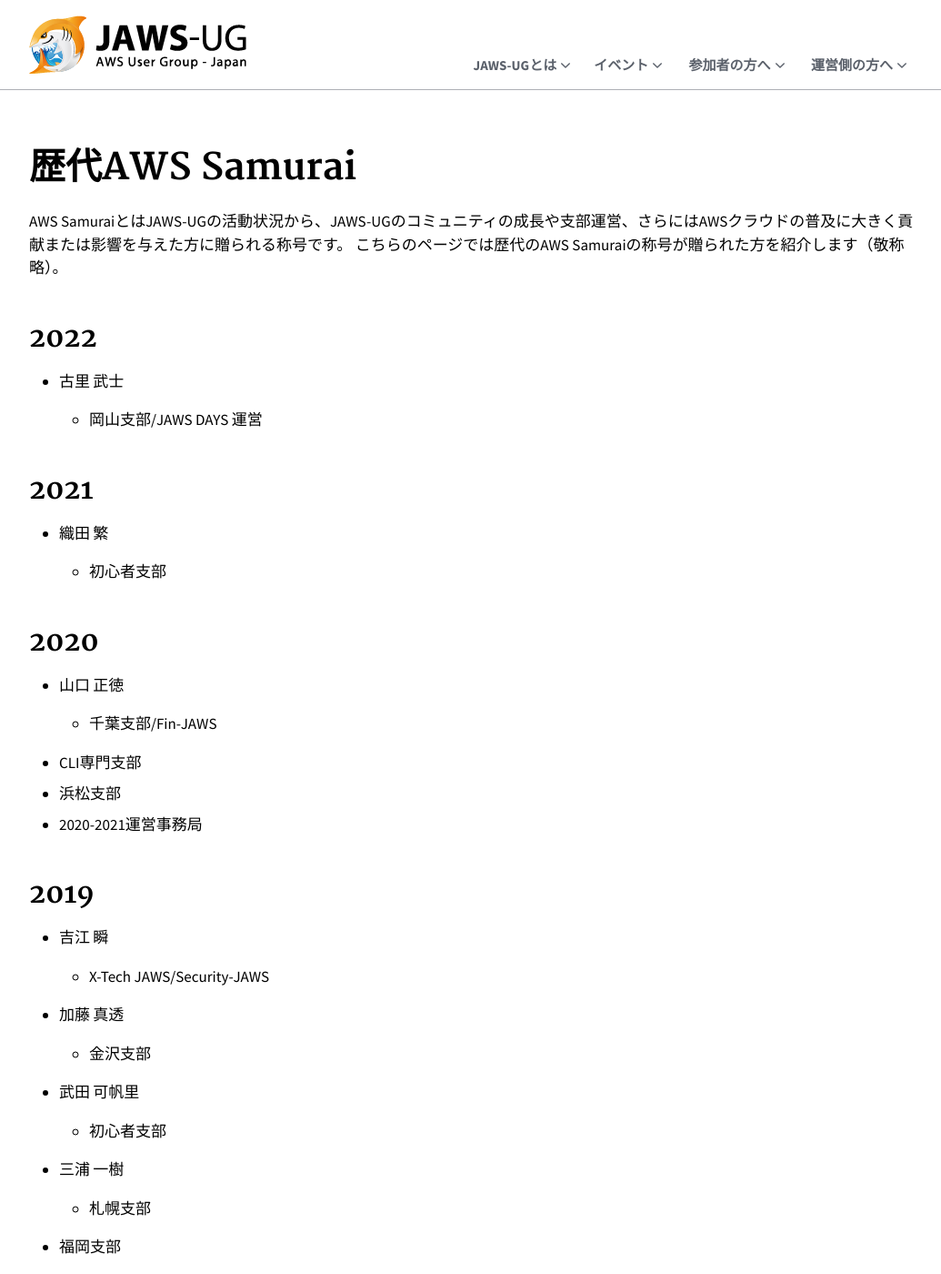
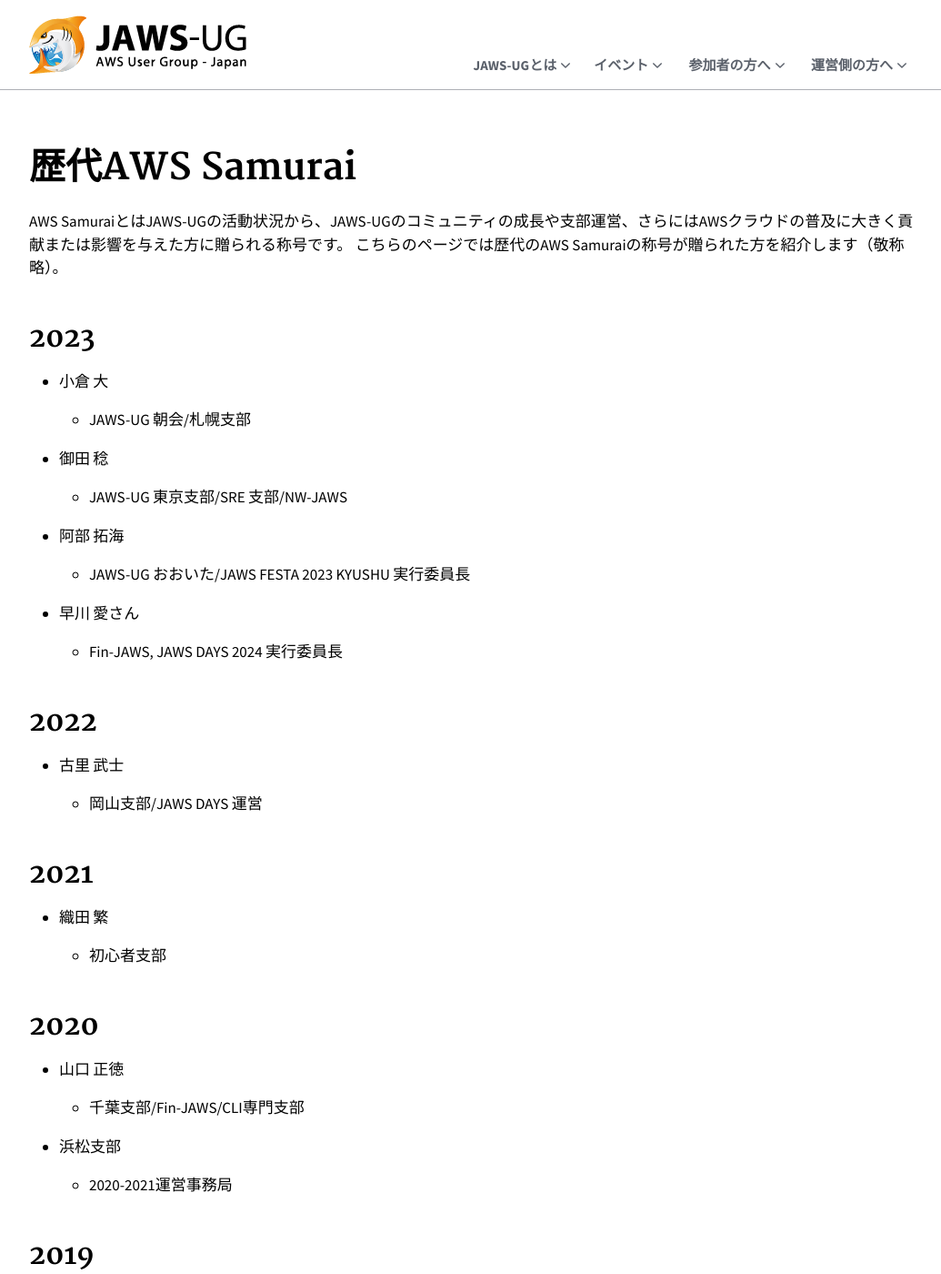
Before and after one commit to jaws-ug/jaws-ug.jp, a Jekyll site: the page built from pages/samurai.md, in a window 1280 px wide and 1400 px high. Shown: the whole window at 91% size, without its empty margins (118-1153 px from the left). Built offline with Jekyll 4.4.1, drawn with Linux system fonts in a browser that asks for light colours; nearby versions of some CDN libraries; comment, search, counter and statistics services are not loaded.

Commit message:
mod_samurai_2023

```diff
--- a/pages/samurai.md
+++ b/pages/samurai.md
@@ -7,6 +7,16 @@
 
 AWS SamuraiとはJAWS-UGの活動状況から、JAWS-UGのコミュニティの成長や支部運営、さらにはAWSクラウドの普及に大きく貢献または影響を与えた方に贈られる称号です。
 こちらのページでは歴代のAWS Samuraiの称号が贈られた方を紹介します（敬称略）。
+
+## 2023
+- 小倉 大
+  - JAWS-UG 朝会/札幌支部
+- 御田 稔
+  - JAWS-UG 東京支部/SRE 支部/NW-JAWS
+- 阿部 拓海
+  - JAWS-UG おおいた/JAWS FESTA 2023 KYUSHU 実行委員長
+- 早川 愛さん
+  -  Fin-JAWS, JAWS DAYS 2024 実行委員長
 
 ## 2022
 - 古里 武士
@@ -18,10 +28,9 @@
 
 ## 2020
 - 山口 正徳
-  - 千葉支部/Fin-JAWS
-- CLI専門支部
+  - 千葉支部/Fin-JAWS/CLI専門支部
 - 浜松支部
-- 2020-2021運営事務局
+  - 2020-2021運営事務局
 
 ## 2019
 - 吉江 瞬
```
